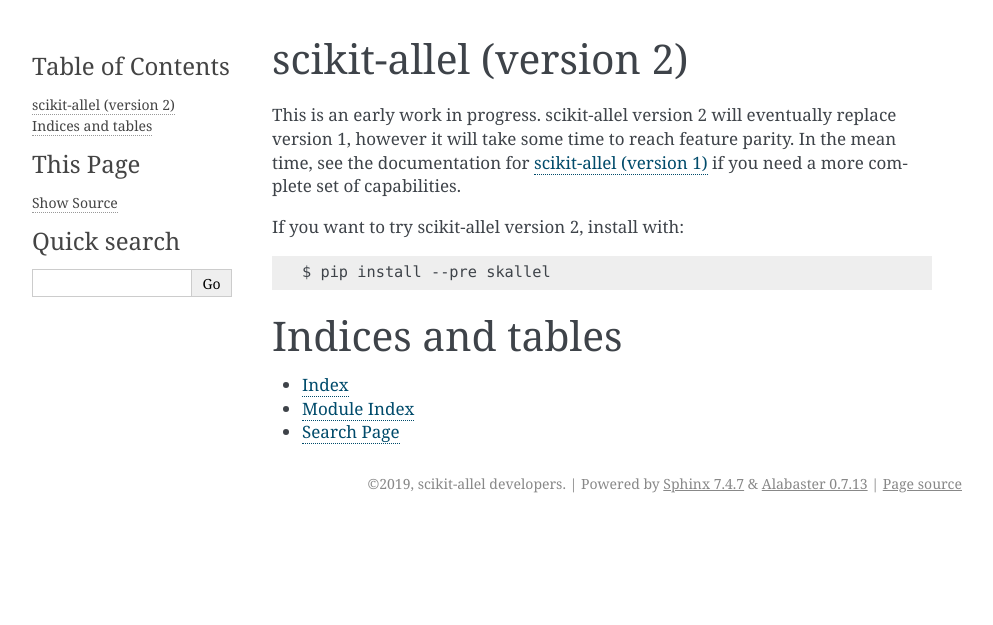
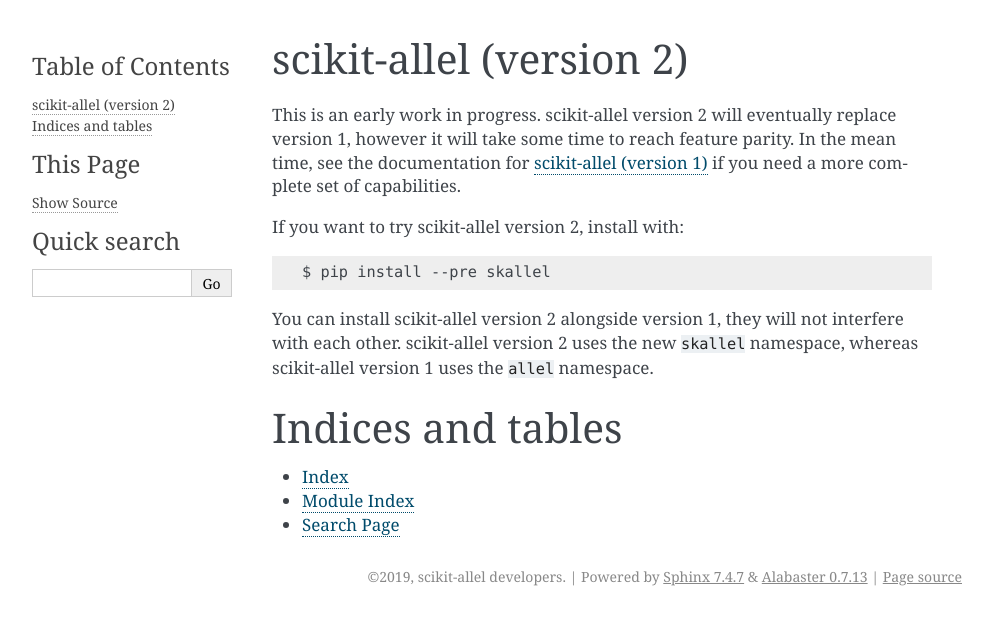
Before and after one commit to scikit-allel/skallel, a Sphinx documentation site: the page built from docs/index.rst, in a window 1280 px wide. Shown: the top 625 px of the page, without its empty margins (148-1141 px from the left). Built offline with Sphinx 7.4.7, drawn with Linux system fonts in a browser that asks for light colours.

Commit message:
install notes

```diff
--- a/docs/index.rst
+++ b/docs/index.rst
@@ -16,6 +16,11 @@
 
     $ pip install --pre skallel
 
+You can install scikit-allel version 2 alongside version 1, they will
+not interfere with each other. scikit-allel version 2 uses the new
+``skallel`` namespace, whereas scikit-allel version 1 uses the
+``allel`` namespace.
+
 .. toctree::
    :maxdepth: 2
    :caption: Contents:
```
